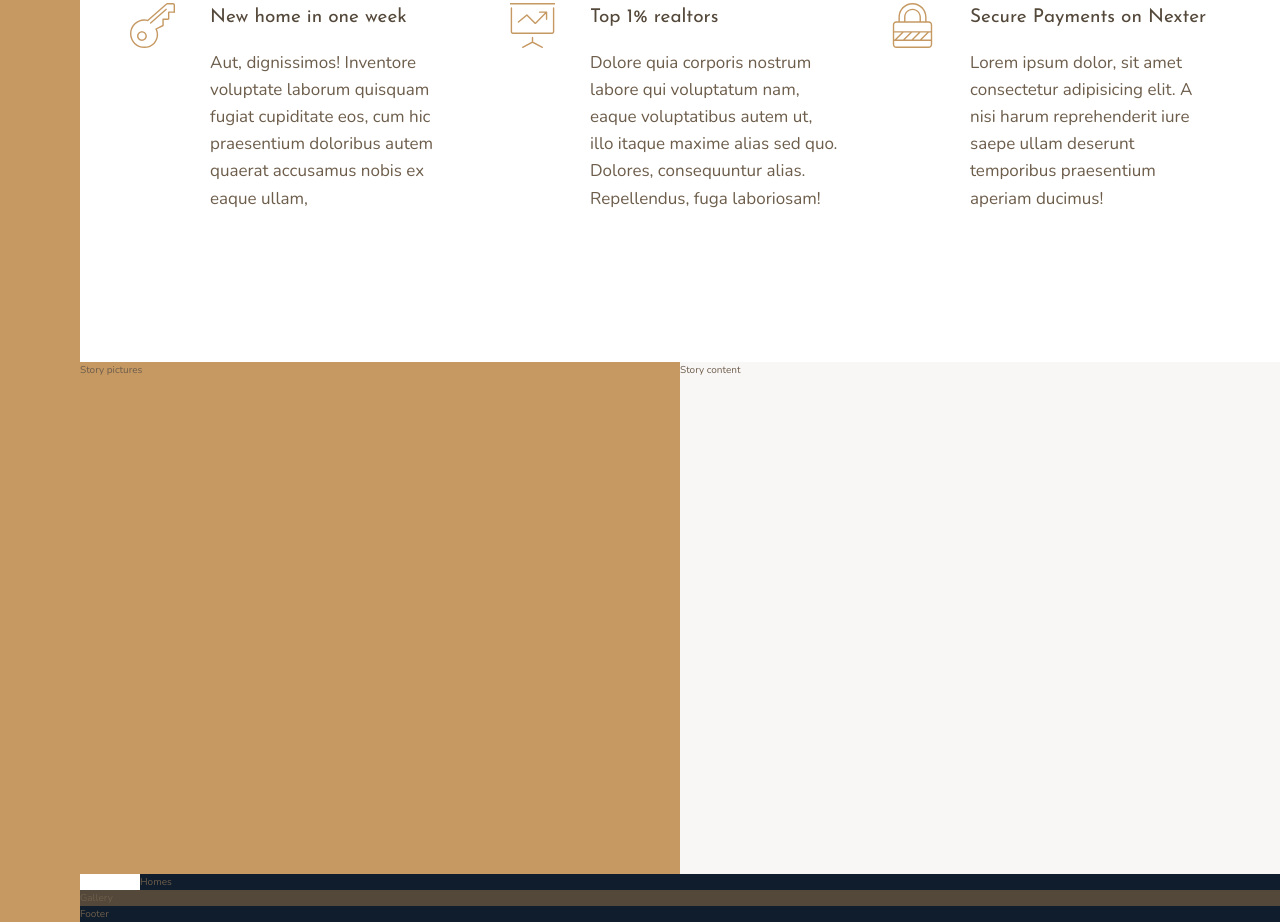
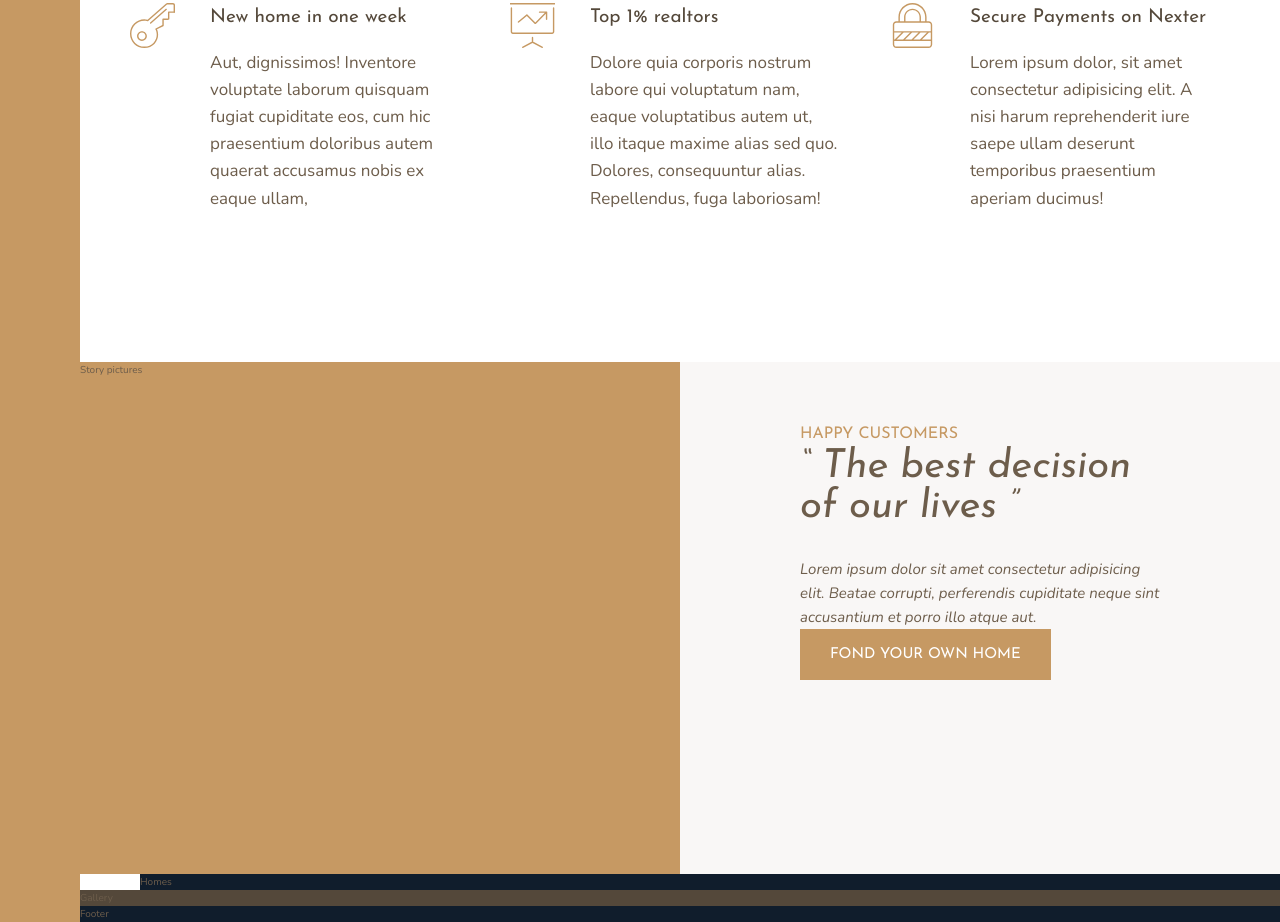
Before and after one commit to JaiminR28/Nexter-landing-page, a website: page index.html in a window 1280 px wide. Shown: the part 1028-1950 px from the top of the page. Drawn offline with nearby package versions, Linux system fonts and the light colour scheme.

Commit message:
creating the user story section

```diff
--- a/index.html
+++ b/index.html
@@ -105,7 +105,18 @@
 
 		<div class="story__pictures">Story pictures</div>
 
-		<div class="story__content">Story content</div>
+		<div class="story__content">
+			<h3 class="heading-3 md-sm">Happy Customers</h3>
+			<h2 class="heading-2 heading-2---dark mb-md">
+				&ldquo; The best decision of our lives &rdquo;
+			</h2>
+			<p class="story__text">
+				Lorem ipsum dolor sit amet consectetur adipisicing elit. Beatae
+				corrupti, perferendis cupiditate neque sint accusantium et porro
+				illo atque aut.
+			</p>
+			<button class="btn">Fond your own home</button>
+		</div>
 
 		<section class="homes">Homes</section>
 
--- a/sass/_story.scss
+++ b/sass/_story.scss
@@ -7,5 +7,12 @@
 	&__content {
 		background-color: $color-grey-light-1;
 		grid-column: col-start 5 / full-end;
+
+		padding: 6rem 12rem;
+	}
+
+	&__text {
+		font-size: 1.5rem;
+		font-style: italic;
 	}
 }
--- a/sass/_typography.scss
+++ b/sass/_typography.scss
@@ -8,9 +8,24 @@
 }
 .heading-2 {
 	@extend %heading;
+	line-height: 1;
+
+	font-size: 4rem;
+	font-style: italic;
+
+	&--light {
+		color: $color-grey-light-1;
+	}
+	&--dark {
+		color: $color-grey-dark-1;
+	}
 }
 .heading-3 {
 	@extend %heading;
+
+	font-size: 1.6rem;
+	color: $color-primary;
+	text-transform: uppercase;
 }
 .heading-4 {
 	@extend %heading;
@@ -23,3 +38,34 @@
 		color: $color-grey-dark-1;
 	}
 }
+
+.btn {
+	background-color: $color-primary;
+	color: #fff;
+	border: none;
+	border-radius: 0;
+	font-family: $font-display;
+	font-size: 1.5rem;
+	text-transform: uppercase;
+
+	padding: 1.8rem 3rem;
+	cursor: pointer;
+	transition: all 0.2s;
+
+	&:hover {
+		background-color: $color-primary-dark;
+	}
+}
+
+.mb-sm {
+	margin-bottom: 2rem;
+}
+.mb-md {
+	margin-bottom: 3rem;
+}
+.mb-lg {
+	margin-bottom: 4rem;
+}
+.mb-hg {
+	margin-bottom: 8rem;
+}
```
Also changed, not shown: css/style.css.
